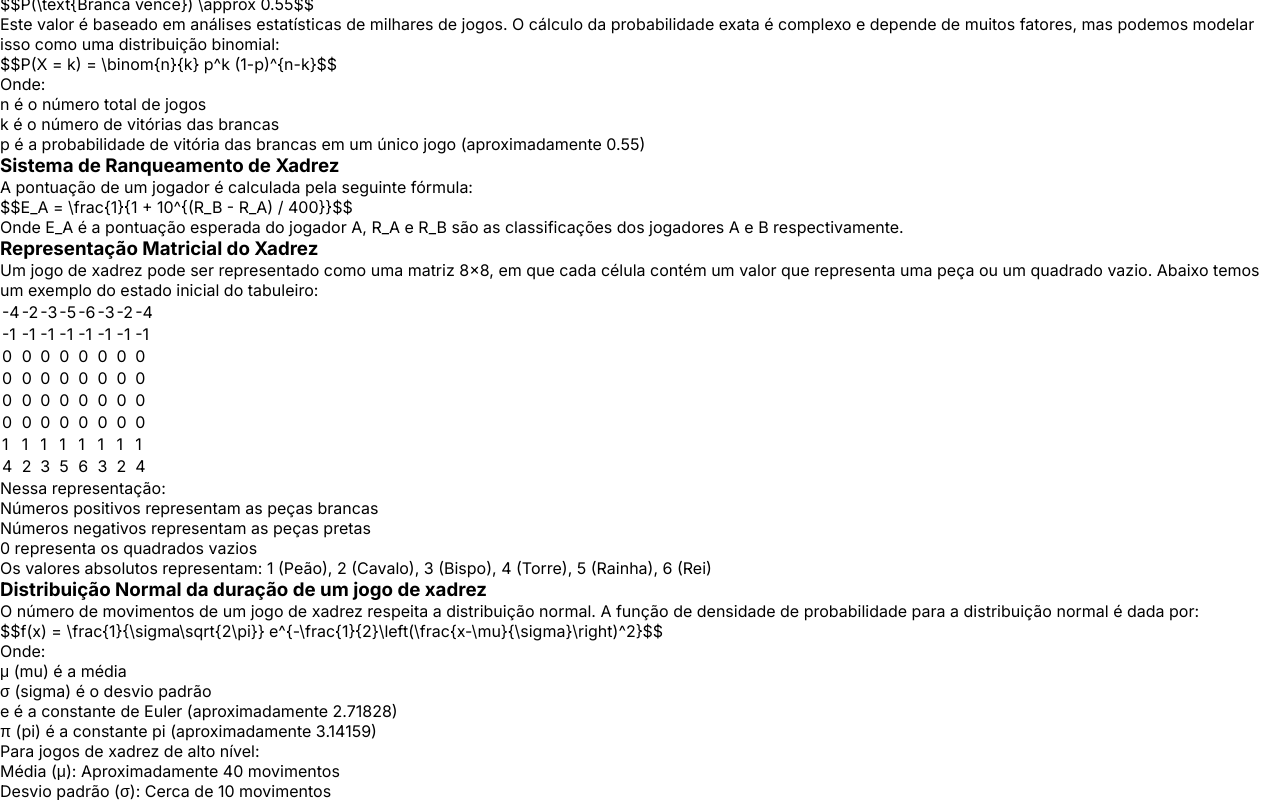
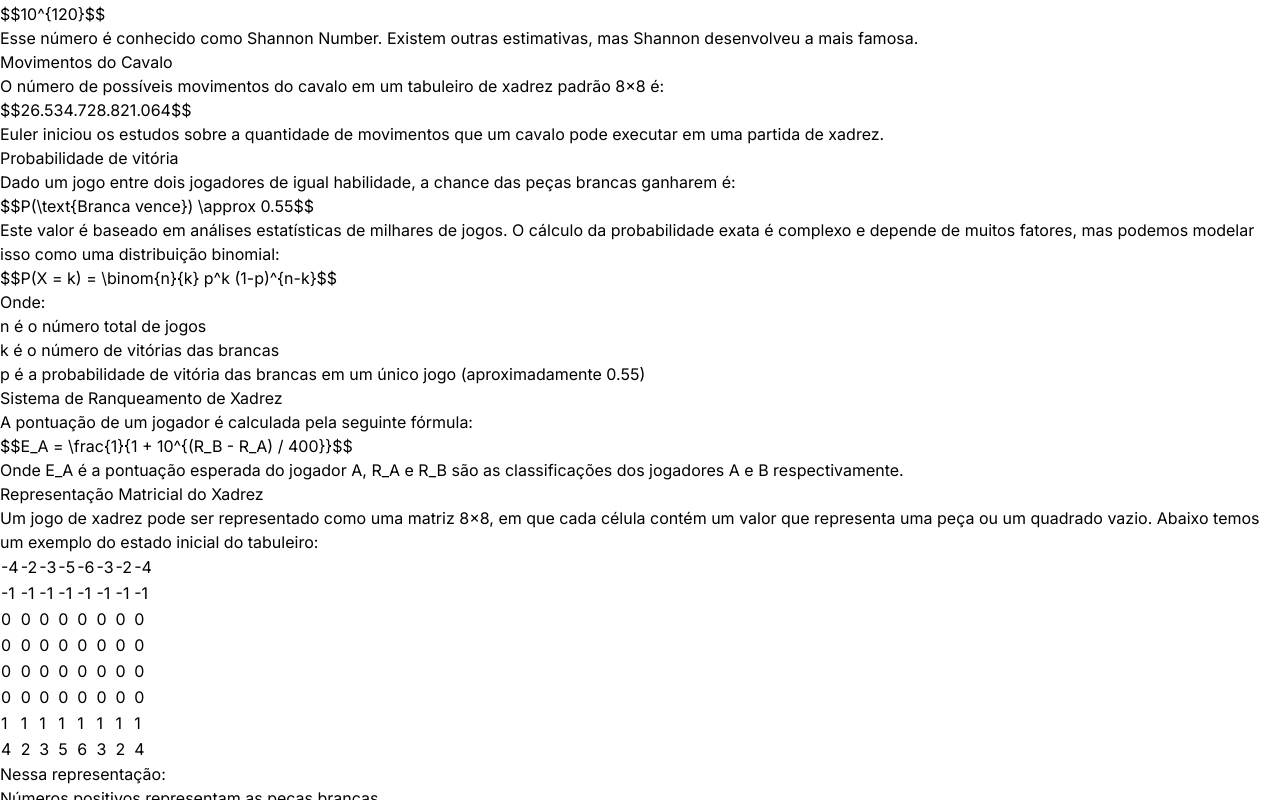
Before and after one commit to lenas1707/chess_page, a Next.js app: page / in a window 1280 px wide. Shown: the part 1390-2190 px from the top of the page. Built offline with nearby package versions, Linux system fonts and the light colour scheme.

Commit message:
Update globals.css

```diff
--- a/app/globals.css
+++ b/app/globals.css
@@ -1,6 +1,13 @@
-/* globals.css */
-* {
-  margin: 0;
-  padding: 0;
-  box-sizing: border-box;
+@tailwind base;
+@tailwind components;
+@tailwind utilities;
+
+:root {
+  --foreground-rgb: 0, 0, 0;
+  --background-rgb: 255, 255, 255;
 }
+
+body {
+  color: rgb(var(--foreground-rgb));
+  background: rgb(var(--background-rgb));
+}
```
